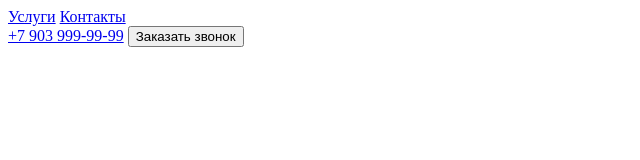
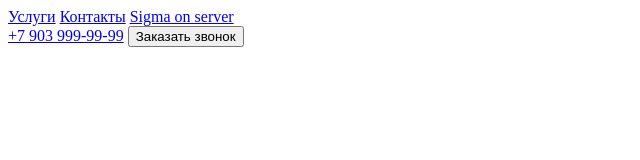
Before and after one commit to Dogkentt/gitstart, a plain HTML site: page index.html in a window 1280 px wide. Shown: the whole page, without its empty margins (0-640 px from the left). Drawn offline with Linux system fonts and the light colour scheme.

Commit message:
Sigma on server add

```diff
--- a/index.html
+++ b/index.html
@@ -12,6 +12,7 @@
         <nav>
             <a href="#services">Услуги</a>
             <a href="#contacts">Контакты</a>
+            <a href="#contacts">Sigma on server</a>
         </nav>
         <div>
             <a href="tel:+79039999999">+7 903 999-99-99</a>
```
